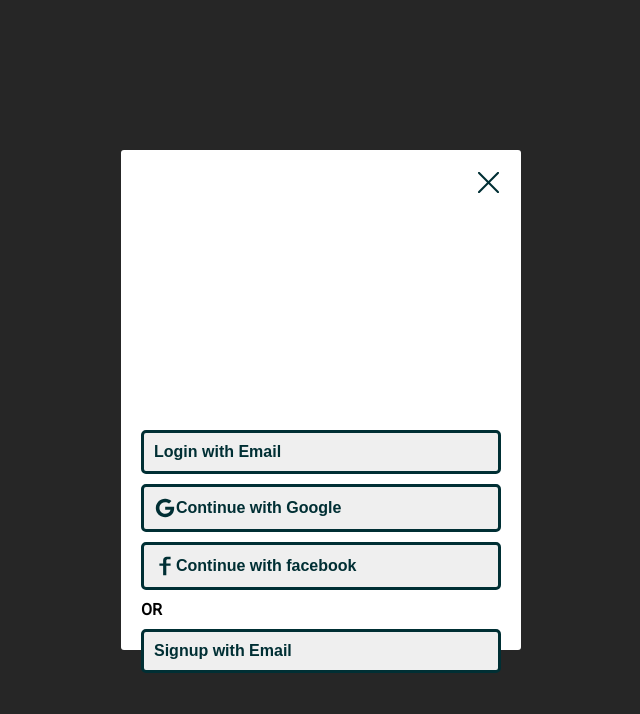
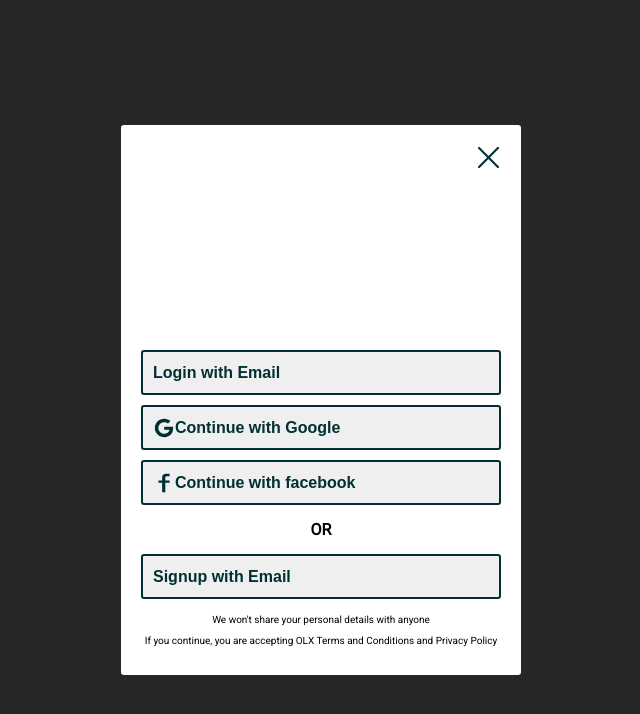
Before and after one commit to korathbasil/react-olx-clone, a React (Create React App) app: page /login in a window 1280 px wide. Shown: the top 714 px of the page, without its empty margins (319-959 px from the left). Built offline with nearby package versions, Linux system fonts and the light colour scheme; no server answers.

Commit message:
login component css edited

```diff
--- a/src/Components/BCarousel/Carousel.module.css
+++ b/src/Components/BCarousel/Carousel.module.css
@@ -1,4 +1,4 @@
 .carousel {
   width: 100%;
-  height: 250px;
+  height: 200px;
 }
--- a/src/Components/Login/Login.js
+++ b/src/Components/Login/Login.js
@@ -49,6 +49,11 @@
               <button onClick={() => openedPageHandler("signup")}>
                 Signup with Email
               </button>
+              <p>We won't share your personal details with anyone</p>
+              <p>
+                If you continue, you are accepting OLX Terms and Conditions and
+                Privacy Policy
+              </p>
             </div>
           </div>
         )}
--- a/src/Components/Login/Login.module.css
+++ b/src/Components/Login/Login.module.css
@@ -10,17 +10,23 @@
 }
 .login {
   width: 400px;
-  height: 500px;
+  height: 550px;
   background-color: white;
   border-radius: 3px;
   padding: 20px;
   position: relative;
 }
+.linksContainer {
+  display: flex;
+  flex-direction: column;
+  align-items: center;
+}
 .linksContainer > button {
   width: 100%;
-  border: 3px solid var(--black);
-  border-radius: 5px;
-  margin: 10px 0;
+  height: 45px;
+  border: 2px solid var(--black);
+  border-radius: 3px;
+  margin: 5px 0;
   display: flex;
   align-items: center;
   padding: 10px;
@@ -28,9 +34,9 @@
   font-weight: 800;
   color: var(--black);
 }
-/* .linksContainer > button:hover {
+.linksContainer > button:hover {
   border: 5px solid var(--black);
-} */
+}
 .linksContainer > h4 {
   margin: 10px auto;
   display: inline;
@@ -38,7 +44,10 @@
   text-align: center;
   /* background-color: blue; */
 }
-
+.linksContainer > p {
+  margin-top: 10px;
+  font-size: 10px;
+}
 /* Top Icons */
 .closeIconContainer {
   position: absolute;
```
